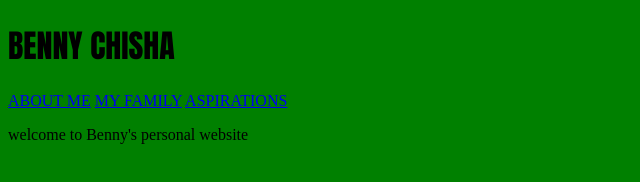
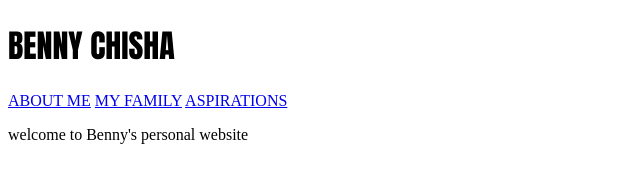
Before and after one commit to glorysimpamba/https-bennychinsha.com, a plain HTML site: page index.html in a window 1280 px wide. Shown: the whole page, without its empty margins (0-640 px from the left). Drawn offline with Linux system fonts and the light colour scheme.

Commit message:
Update index.html

```diff
--- a/index.html
+++ b/index.html
@@ -4,7 +4,7 @@
     <meta charset=UTF-8>
     <Style>
       #main-heading {font-family:    impact,arial; colour:green;}
-      body{background-color:green; color: off-white;}
+      body{background-color:white; color: off-white;}
       . nav-button {display: inline- block; padding:10px 20px; background- color:green;color: off-white; text- decoration:none;boarder-radius:8px;}
       . nav-button:hover;{display: Inline-block; padding:10px 20px; background-color: light green;text-decoration:none:boarderline-radius:8px;}
     </style>
```
